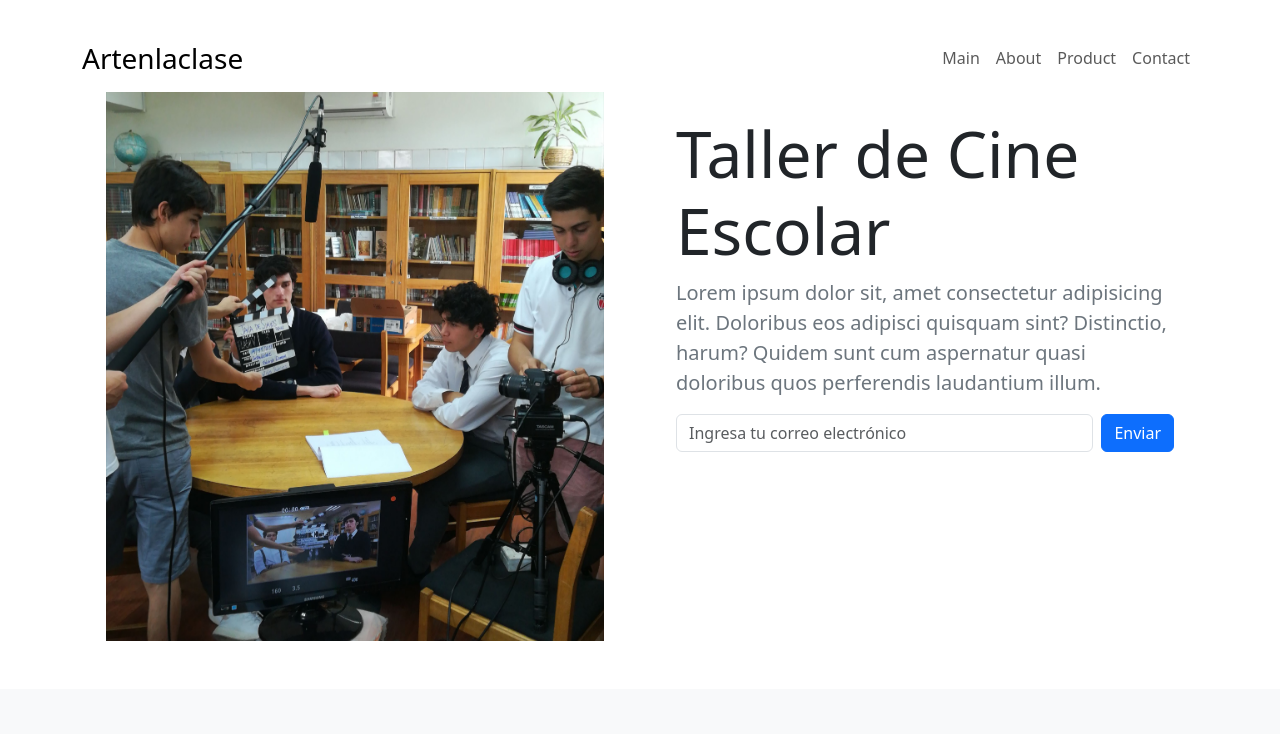
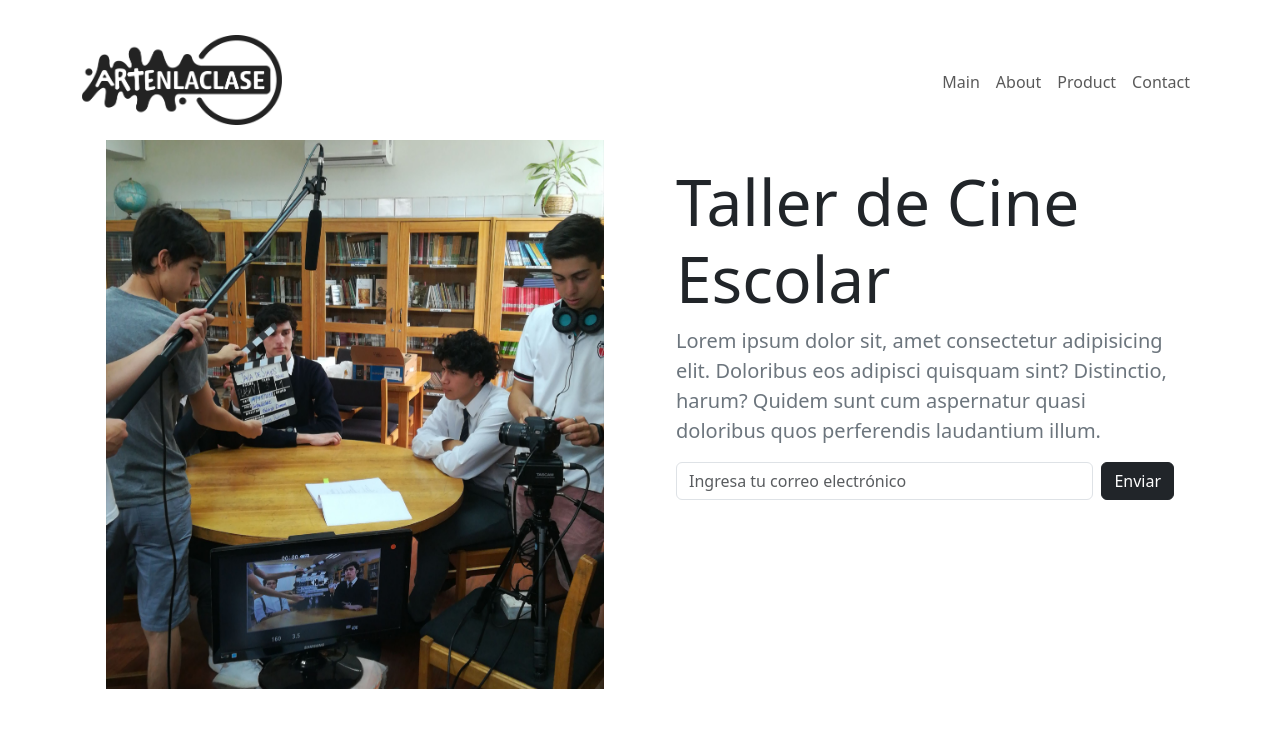
Before and after one commit to Artenlaclase/Proyecto3-LandingNegocio, a plain HTML site: page index.html in a window 1280 px wide. Shown: the top 734 px of the page. Drawn offline with nearby package versions, Linux system fonts and the light colour scheme.

Commit message:
segundo cambio, logo y boton

```diff
--- a/css/stylo.css
+++ b/css/stylo.css
@@ -0,0 +1,13 @@
+
+    /* Estilos para la imagen del logo */
+    .navbar-brand .logo {
+        max-width: 200px; /* Establece el ancho máximo de la imagen */
+        height: auto; /* Permite que la altura se ajuste automáticamente para mantener la proporción */
+        display: block; /* Asegura que la imagen sea un bloque para aplicar anchos y alturas */
+    }
+
+
+
+.logo {
+    transform: translateY(-2px);
+}
--- a/index.html
+++ b/index.html
@@ -8,14 +8,19 @@
         integrity="sha384-QWTKZyjpPEjISv5WaRU9OFeRpok6YctnYmDr5pNlyT2bRjXh0JMhjY6hW+ALEwIH" crossorigin="anonymous">
     <link rel="stylesheet" href="./css/stylo.css">
 
-    <title>Document</title>
+    <title>Arte y educación</title>
 </head>
 
 <body>
 
     <div class="navbar navbar-expand-lg mt-4">
         <div class="container">
-            <a href="#" class="navbar-brand fs-3">Artenlaclase</a>
+
+                <a class="navbar-brand fs-3" href="#">
+                    <img class="logo" src="./img/logo_artenlaclase.png" alt="bootstrap">
+                </a>
+
+
             <button class="navbar-toggler" type="button" data-bs-toggle="collapse" data-bs-target="#navbarNavDropdowm">
                 <span class="navbar-toggler-icon"></span>
             </button>
@@ -59,9 +64,10 @@
                         </p>
                         <form class="d-flex">
                             <div class="flex-grow-1 me-2">
-                                <input type="email" class="form-control" id="email" placeholder="Ingresa tu correo electrónico" required>
+                                <input type="email" class="form-control" id="email"
+                                    placeholder="Ingresa tu correo electrónico" required>
                             </div>
-                            <button type="submit" class="btn btn-primary">Enviar</button>
+                            <button type="submit" class="btn btn-dark">Enviar</button>
                         </form>
 
 
```
